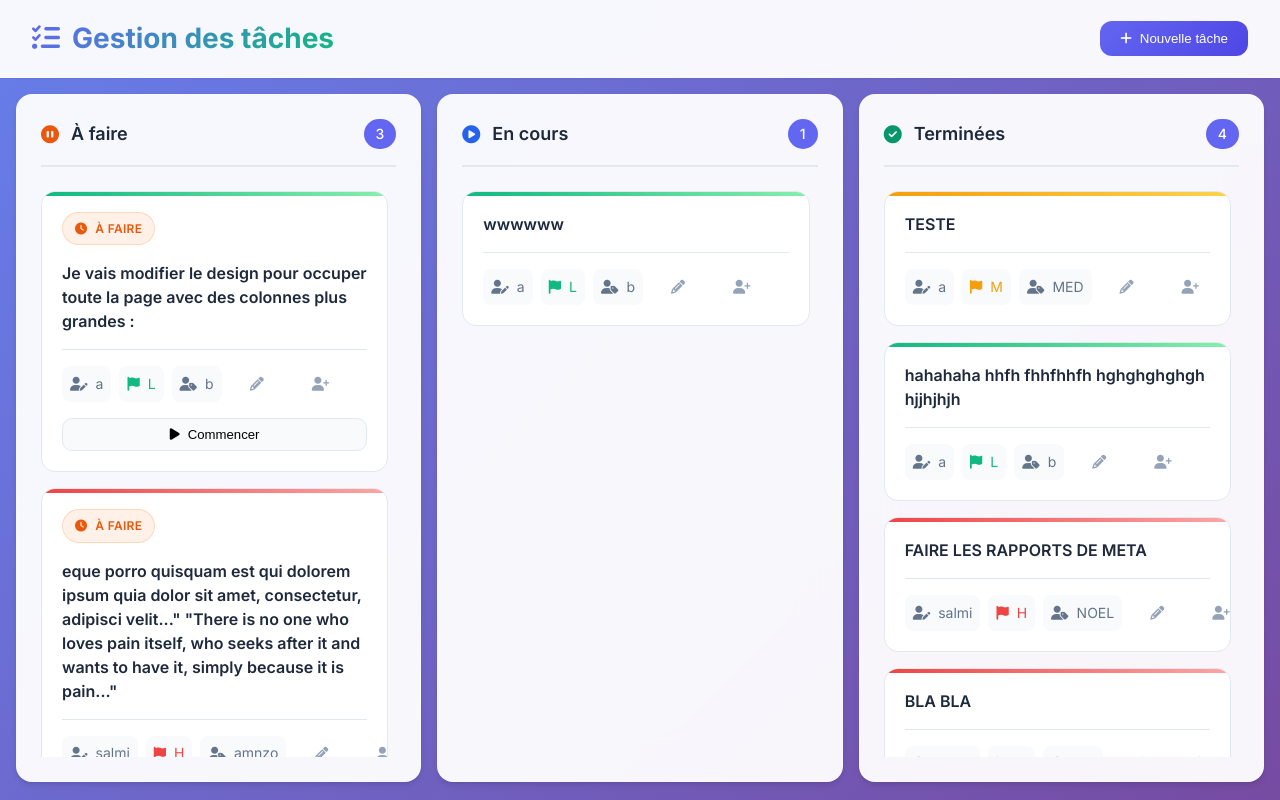
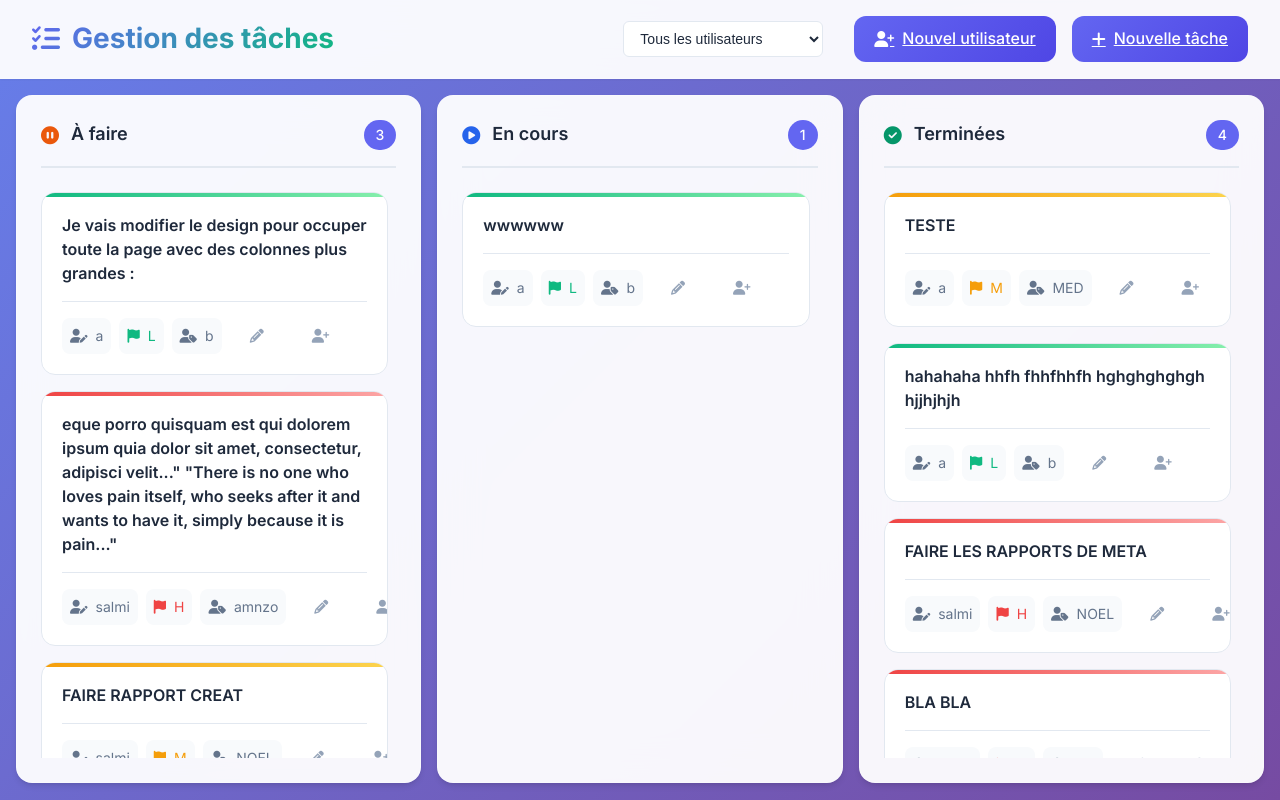
Before and after one commit to Amnzo/task_management, a Django app: page / in a window 1280 px wide. Run offline with Django 5.2, Linux system fonts and the light colour scheme; data comes from the database, SQL or seed files in the repository; both versions use the stored data as it was after the commit.

Commit message:
hhohothoihyot

```diff
--- a/tasks_app/templates/tasks/kanban.html
+++ b/tasks_app/templates/tasks/kanban.html
@@ -9,6 +9,53 @@
     <link href="https://fonts.googleapis.com/css2?family=Inter:wght@300;400;500;600;700&display=swap" rel="stylesheet">
 
     <style>
+        .filter-container {
+            position: relative;
+            display: inline-block;
+        }
+
+        .filter-select {
+            padding: 8px 12px;
+            border-radius: 6px;
+            border: 1px solid var(--border-color);
+            background-color: white;
+            font-size: 14px;
+            color: var(--text-primary);
+            cursor: pointer;
+            transition: all 0.2s;
+            min-width: 200px;
+        }
+
+        .filter-select:focus {
+            outline: none;
+            border-color: var(--primary-color);
+            box-shadow: 0 0 0 2px rgba(99, 102, 241, 0.2);
+        }
+
+        .btn-secondary {
+            background-color: #e2e8f0;
+            color: #1e293b;
+            border: none;
+            padding: 8px 16px;
+            border-radius: 6px;
+            cursor: pointer;
+            font-size: 14px;
+            font-weight: 500;
+            display: inline-flex;
+            align-items: center;
+            gap: 8px;
+            transition: all 0.2s;
+            margin-right: 10px;
+        }
+
+        .btn-secondary:hover {
+            background-color: #cbd5e1;
+        }
+
+        .btn-secondary i {
+            font-size: 12px;
+        }
+
         :root {
             --primary-color: #6366f1;
             --primary-dark: #4f46e5;
@@ -700,10 +747,22 @@
             Gestion des tâches
         </h1>
         <div class="header-actions">
-            <button class="btn-primary">
+            <div class="filter-container" style="margin-right: 15px;">
+                <select id="user-filter" class="filter-select">
+                    <option value="">Tous les utilisateurs</option>
+                    {% for user in users %}
+                    <option value="{{ user.id }}">{{ user.nom }}</option>
+                    {% endfor %}
+                </select>
+            </div>
+            <a href="{% url 'user_create' %}" class="btn-primary">
+                <i class="fas fa-user-plus"></i>
+                Nouvel utilisateur
+            </a>
+            <a href="{% url 'task_create' %}" class="btn-primary">
                 <i class="fas fa-plus"></i>
                 Nouvelle tâche
-            </button>
+            </a>
         </div>
     </div>
 
@@ -725,13 +784,9 @@
 
                 <div class="column-content">
                     {% for task in todo %}
-                        <div class="card priority-{{ task.priority|lower }}" draggable="true" data-task-id="{{ task.id }}">
-                            <span class="status-badge status-{{ task.status|upper|cut:' '|cut:'-' }}">
-                                <i class="fas fa-clock"></i>
-                                {{ task.get_status_display }}
-                            </span>
+                        <div class="card priority-{{ task.priority|lower }}" draggable="true" data-task-id="{{ task.id }}" data-user-id="{{ task.assigned_to.id|default:'' }}">
+
                             <div class="card-title">{{ task.description }}</div>
-
                             <div class="card-footer">
                                 <div class="card-actions">
                                     <div class="meta-item" title="Créé par">
@@ -756,11 +811,6 @@
                                 </div>
                             </div>
 
-                            <div class="status-actions">
-                                <button class="status-btn" onclick="updateStatus({{ task.id }}, 'IN PROGRESS'); return false;">
-                                    <i class="fas fa-play"></i> Commencer
-                                </button>
-                            </div>
                         </div>
                     {% empty %}
                         <div class="empty-state">
@@ -783,7 +833,7 @@
 
                 <div class="column-content">
                     {% for task in inprogress %}
-                        <div class="card priority-{{ task.priority|lower }}" draggable="true" data-task-id="{{ task.id }}">
+                        <div class="card priority-{{ task.priority|lower }}" draggable="true" data-task-id="{{ task.id }}" data-user-id="{{ task.assigned_to.id|default:'' }}">
 
                             <div class="card-title">{{ task.description }}</div>
 
@@ -835,7 +885,7 @@
 
                 <div class="column-content">
                     {% for task in done %}
-                        <div class="card priority-{{ task.priority|lower }}" draggable="true" data-task-id="{{ task.id }}">
+                        <div class="card priority-{{ task.priority|lower }}" draggable="true" data-task-id="{{ task.id }}" data-user-id="{{ task.assigned_to.id|default:'' }}">
 
                             <div class="card-title">{{ task.description }}</div>
 
@@ -949,6 +999,41 @@
         </div>
 
     <script>
+        // Gestion du filtre par utilisateur
+        document.getElementById('user-filter').addEventListener('change', function() {
+            const userId = this.value;
+            const cards = document.querySelectorAll('.card');
+            const noTasksMessage = document.getElementById('no-tasks-message');
+            let hasVisibleTasks = false;
+
+            cards.forEach(card => {
+                const cardUserId = card.getAttribute('data-user-id');
+                if (!userId || cardUserId === userId) {
+                    card.style.display = 'block';
+                    hasVisibleTasks = true;
+                } else {
+                    card.style.display = 'none';
+                }
+            });
+
+            // Afficher un message si aucune tâche n'est visible
+            if (!hasVisibleTasks && userId) {
+                if (!noTasksMessage) {
+                    const message = document.createElement('div');
+                    message.id = 'no-tasks-message';
+                    message.textContent = 'Aucune tâche trouvée pour cet utilisateur';
+                    message.style.textAlign = 'center';
+                    message.style.padding = '20px';
+                    message.style.color = '#666';
+                    document.querySelector('.kanban').appendChild(message);
+                } else {
+                    noTasksMessage.style.display = 'block';
+                }
+            } else if (noTasksMessage) {
+                noTasksMessage.style.display = 'none';
+            }
+        });
+
         // Gestion des modales
         document.addEventListener('DOMContentLoaded', function() {
             console.log('DOM chargé, initialisation des écouteurs d\'événements');
--- a/tasks_app/urls.py
+++ b/tasks_app/urls.py
@@ -7,4 +7,6 @@ urlpatterns = [
     path('tasks/<int:task_id>/reassign/', views.reassign_task, name='reassign_task'),
     path('get_users/', views.get_users_json, name='get_users_json'),
     path('tasks/<int:task_id>/update/', views.update_task, name='update_task'),
+    path('tasks/new/', views.task_create, name='task_create'),
+    path('users/new/', views.user_create, name='user_create'),
 ]
--- a/tasks_app/views.py
+++ b/tasks_app/views.py
@@ -9,7 +9,9 @@ from django.core import serializers
 import json
 
 from .models import Task, Personne
+from .forms import PersonneForm, TaskForm
 from django.forms.models import model_to_dict
+from django.contrib import messages
 
 
 def task_kanban(request):
@@ -94,40 +96,86 @@ def get_users_json(request):
 @csrf_exempt
 @require_http_methods(["POST"])
 def update_task(request, task_id):
-    try:
-        print(f"Début de la mise à jour de la tâche {task_id}")
-        task = get_object_or_404(Task, id=task_id)
-        data = json.loads(request.body)
-        print(f"Données reçues: {data}")
-        print(f"Headers: {request.headers}")
+    task = get_object_or_404(Task, pk=task_id)
 
-        # Mise à jour des champs de la tâche
-        if 'description' in data:
-            task.description = data['description']
-        if 'status' in data:
-            task.status = data['status']
-        if 'priority' in data:
-            task.priority = data['priority']
-        if 'assigned_to' in data:
-            if data['assigned_to']:
-                task.assigned_to = get_object_or_404(Personne, id=data['assigned_to'])
-            else:
-                task.assigned_to = None
+    if request.method == 'POST':
+        try:
+            data = json.loads(request.body)
+            task.description = data.get('description', task.description)
+            task.priority = data.get('priority', task.priority)
+            task.status = data.get('status', task.status)
 
-        task.save()
+            # Mettre à jour la personne assignée si fournie
+            assigned_to_id = data.get('assigned_to')
+            if assigned_to_id is not None:
+                try:
+                    assigned_to = Personne.objects.get(id=assigned_to_id)
+                    task.assigned_to = assigned_to
+                except Personne.DoesNotExist:
+                    return JsonResponse({'status': 'error', 'message': 'Utilisateur non trouvé'}, status=400)
 
-        # Retourner la tâche mise à jour
-        task_data = model_to_dict(task)
-        if task.assigned_to:
-            task_data['assigned_to'] = {'id': task.assigned_to.id, 'name': task.assigned_to.nom}
+            task.save()
+            return JsonResponse({
+                'status': 'success',
+                'message': 'Tâche mise à jour avec succès',
+                'task': {
+                    'id': task.id,
+                    'description': task.description,
+                    'priority': task.priority,
+                    'status': task.status,
+                    'assigned_to': task.assigned_to.get_full_name() if task.assigned_to else 'Non assigné',
+                    'assigned_to_id': task.assigned_to.id if task.assigned_to else None,
+                }
+            })
+        except json.JSONDecodeError:
+            return JsonResponse({'status': 'error', 'message': 'Données JSON invalides'}, status=400)
+        except Exception as e:
+            return JsonResponse({'status': 'error', 'message': str(e)}, status=400)
 
-        return JsonResponse({
-            'status': 'success',
-            'message': 'Tâche mise à jour avec succès',
-            'task': task_data
-        })
+    return JsonResponse({'status': 'error', 'message': 'Méthode non autorisée'}, status=405)
 
-    except json.JSONDecodeError:
-        return JsonResponse({'status': 'error', 'message': 'Données JSON invalides'}, status=400)
-    except Exception as e:
-        return JsonResponse({'status': 'error', 'message': str(e)}, status=500)
+
+def user_create(request):
+    if request.method == 'POST':
+        form = PersonneForm(request.POST)
+        if form.is_valid():
+            form.save()
+            messages.success(request, 'Utilisateur créé avec succès')
+            return redirect('task_kanban')
+    else:
+        form = PersonneForm()
+
+    return render(request, 'tasks/user_form.html', {
+        'form': form,
+        'title': 'Nouvel utilisateur'
+    })
+
+
+def task_create(request):
+    if request.method == 'POST':
+        form = TaskForm(request.POST)
+        if form.is_valid():
+            task = form.save(commit=False)
+            # Récupérer ou créer une instance Personne correspondant à l'utilisateur connecté
+            # Ici, on suppose que le nom d'utilisateur correspond au champ 'nom' dans Personne
+            # Vous devrez peut-être adapter cette logique selon votre modèle d'authentification
+            username = request.user.username
+            personne, created = Personne.objects.get_or_create(
+                nom=username,
+                defaults={
+                    'code': username.upper(),
+                    'actif': True,
+                    'niveau': 'user-simple'
+                }
+            )
+            task.created_by = personne
+            task.save()
+            messages.success(request, 'Tâche créée avec succès')
+            return redirect('task_kanban')
+    else:
+        form = TaskForm()
+
+    return render(request, 'tasks/task_form.html', {
+        'form': form,
+        'title': 'Nouvelle tâche'
+    })
```
Also changed, not shown: db.sqlite3.
